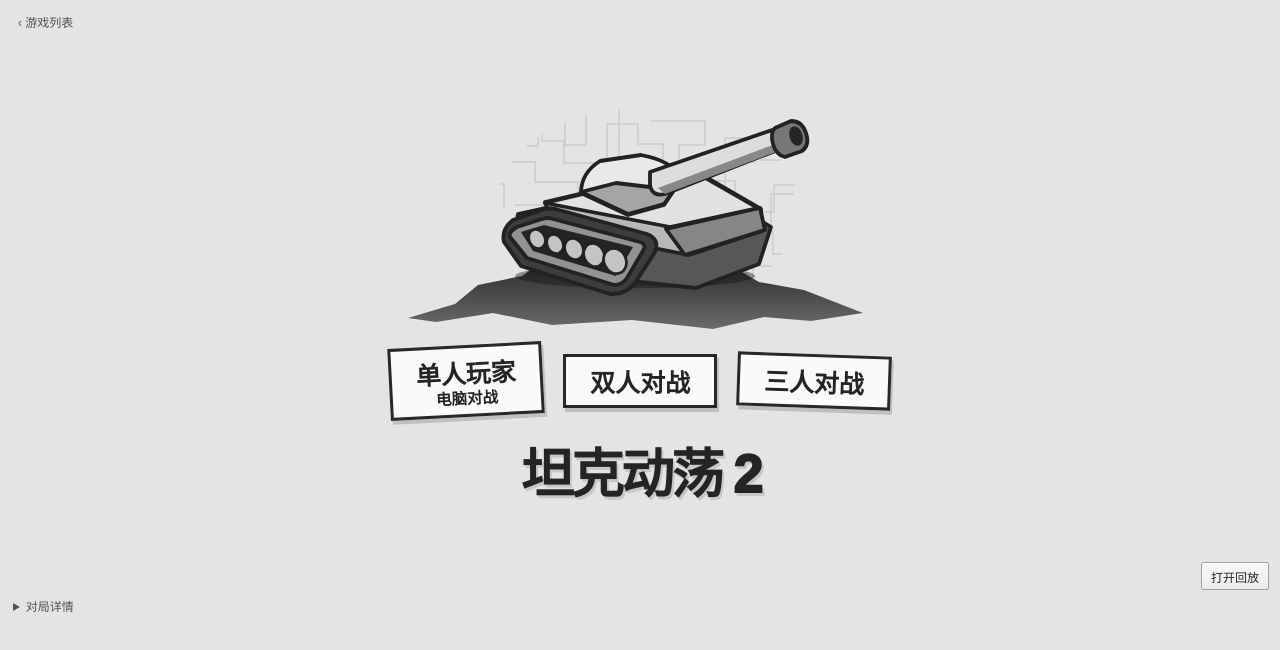
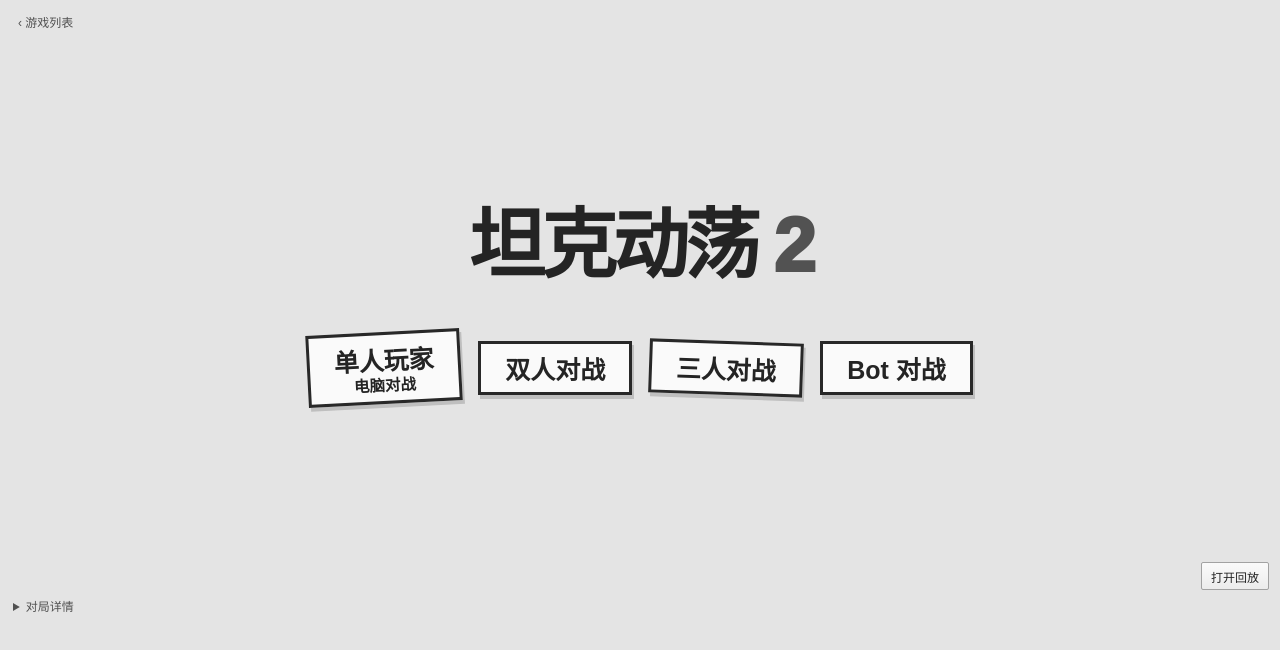
Before and after one commit to sirius-suiwan/arena-agent, a website: page viewer/index.html in a window 1280 px wide. Drawn offline with Linux system fonts and the light colour scheme; no server answers.

Commit message:
fix: make bot matches visible and simplify the tank title

```diff
--- a/viewer/app.js
+++ b/viewer/app.js
@@ -5,7 +5,7 @@ const byId = (id) => document.getElementById(id);
 const el = Object.fromEntries([
   'battle', 'mode-label', 'match-form', 'seed', 'back-live', 'replay-file',
   'status', 'error', 'frame-label', 'time-label', 'human-help', 'timeline-panel',
-  'pause', 'details', 'menu', 'stage', 'return-menu', 'continue-match', 'bot-start',
+  'pause', 'details', 'menu', 'stage', 'return-menu', 'continue-match',
   'scoreboard', 'round-label', 'round-notice', 'canvas-wrap',
   'timeline', 'prev', 'next', 'event-count', 'event-hint', 'event-list', 'frame-actions',
 ].map((id) => [id, byId(id)]));
@@ -227,7 +227,7 @@ function render() {
   el['back-live'].hidden = !replay;
   el['timeline-panel'].hidden = !replay;
   for (const button of el['match-form'].querySelectorAll('button')) button.disabled = starting || matchActive;
-  el.seed.disabled = el['bot-start'].disabled = starting || matchActive;
+  el.seed.disabled = starting || matchActive;
   if (replay) {
     el.timeline.max = String(Math.max(0, match.frames.length - 1));
     el.timeline.value = String(frameIndex);
--- a/viewer/index.html
+++ b/viewer/index.html
@@ -17,56 +17,13 @@
     </header>
 
     <section id="menu" class="game-menu" aria-labelledby="game-title">
-      <svg class="menu-art" viewBox="0 0 540 260" aria-hidden="true">
-        <defs>
-          <clipPath id="maze-halo"><ellipse cx="277" cy="111" rx="152" ry="102"/></clipPath>
-          <linearGradient id="terrain-ink" x2="0" y2="1">
-            <stop stop-color="#181818"/><stop offset="1" stop-color="#6b6b6b"/>
-          </linearGradient>
-        </defs>
-        <g clip-path="url(#maze-halo)" fill="none" stroke="#ccc" stroke-width="1.5">
-          <path d="M120 22h52v22h22v22h43V27h31v20h25v28h27v23h35V41h36v22h32
-            M137 43v22h28v20h43v20h27v25h-39v45h-24v18h-40
-            M145 108h28v29h-27v25h34v-20h29
-            M216 12V48h-21V20M249 13v56h-23v20h32v26h24v28h-26v48h-54
-            M281 24h54v24h-26v19h27v17h29v31h39v-27h35
-            M383 21v30m-35 68h-44v27h31v23h-29v21h-43v44
-            M365 135h38v22h22m-48-41v61h-24v28m-40 9v-22h70v-23h52
-            M113 87h21v25m96 97h-40v-24h-46v-20m104-36v21h-16v26
-            M295 89h-18v22m-30 62h31v-20h41m-33 18v24m115-62V97h23
-            M407 186v26h-58v22M168 5v44h-24m242 16h-47v41h-27"/>
-        </g>
-        <path d="M38 221l47-14 23-19 44-9 30-22 78-12 83 13 46 27 45 8 59 23-52 8-47-4-51 12-81-9-80 5-59-12-57 9z" fill="url(#terrain-ink)"/>
-        <ellipse cx="265" cy="179" rx="120" ry="12" fill="#131313" opacity=".42"/>
-        <g stroke="#222" stroke-width="3.8" stroke-linecap="round" stroke-linejoin="round">
-          <path d="M148 117l113-25 96 11 44 27-12 37-63 24-104-11-79-37z" fill="#575757"/>
-          <path d="M175 105l145-34 71 41 1 22-73 24-135-27z" fill="#b8b8b8"/>
-          <path d="M175 106l145-34 68 39-88 19z" fill="#e2e2e2"/>
-          <path d="M296 132l94-21 5 22-80 25z" fill="#868686"/>
-          <path d="M143 123q-12 9-9 22l17 24 89 28q16 1 25-11l20-31q5-13-8-18l-88-24q-11-4-20 1z" fill="#3d3d3d"/>
-          <path d="M147 130l25-8q6-2 11 0l87 23q6 2 4 7l-17 29q-5 7-13 7l-87-27-17-21q-2-5 7-10z" fill="#929292"/>
-          <path d="M151 135l23-7 89 22-17 29-83-25z" fill="#242424" stroke="none"/>
-          <g fill="#c4c4c4" stroke-width="2.7">
-            <ellipse cx="167" cy="142" rx="8" ry="10" transform="rotate(-25 167 142)"/>
-            <ellipse cx="185" cy="147" rx="8" ry="10" transform="rotate(-25 185 147)"/>
-            <ellipse cx="204" cy="152" rx="9" ry="11" transform="rotate(-25 204 152)"/>
-            <ellipse cx="224" cy="158" rx="10" ry="12" transform="rotate(-25 224 158)"/>
-            <ellipse cx="245" cy="164" rx="11" ry="13" transform="rotate(-25 245 164)"/>
-          </g>
-          <path d="M211 96q0-20 19-32l41-6q28 5 42 22l-19 28-36 10z" fill="#e9e9e9"/>
-          <path d="M211 95l47 22 36-10 19-27-33 10-34-4z" fill="#a5a5a5"/>
-          <path d="M280 75l128-44 15 16-128 50q-13 3-15-9z" fill="#dddddd"/>
-          <path d="M288 91l131-49 5 6-129 49z" fill="#888" stroke="none"/>
-          <path d="M405 31l16-7q11 0 15 12t-4 18l-17 6q-9-2-12-13t2-16z" fill="#777"/>
-          <ellipse cx="426" cy="39" rx="6.5" ry="10" transform="rotate(-18 426 39)" fill="#252525" stroke="none"/>
-        </g>
-      </svg>
+      <h1 id="game-title">坦克动荡 <span>2</span></h1>
       <form id="match-form" class="classic-menu" aria-label="开局">
         <button type="submit" name="mode" value="human">单人玩家 <small>电脑对战</small></button>
         <button type="submit" name="mode" value="local2">双人对战</button>
         <button type="submit" name="mode" value="local3">三人对战</button>
+        <button type="submit" id="bot-start" name="mode" value="bots">Bot 对战</button>
       </form>
-      <h1 id="game-title">坦克动荡 2</h1>
       <button type="button" id="continue-match" hidden>返回对局</button>
     </section>
 
@@ -97,7 +54,6 @@
           <span id="round-label">第 1 局</span>
           <span id="time-label">对局时间 00:00</span>
           <span id="frame-label">TICK 0</span>
-          <button type="submit" id="bot-start" name="mode" form="match-form" value="bots">Bot 对战</button>
           <label for="seed">随机种子
             <input id="seed" form="match-form" type="number" min="0" max="4294967295" value="12" required>
           </label>
--- a/viewer/style.css
+++ b/viewer/style.css
@@ -26,8 +26,7 @@ a.game-link:hover { text-decoration: underline; }
   padding: clamp(14px, 4vh, 40px) 8px 16px;
   display: grid; justify-items: center; align-content: center;
 }
-.menu-art { display: block; width: min(100%, 540px); height: auto; }
-.classic-menu { justify-content: center; gap: clamp(5px, 2vw, 20px); margin-top: -12px; z-index: 0; }
+.classic-menu { justify-content: center; gap: clamp(8px, 2vw, 17px); }
 .classic-menu button {
   font-size: clamp(13px, 3.2vw, 25px); font-weight: 850; background: #fafafa;
   border: 3px solid #282828; border-radius: 0; padding: 6px clamp(5px, 2.8vw, 24px);
@@ -37,8 +36,12 @@ a.game-link:hover { text-decoration: underline; }
 .classic-menu button:nth-child(3) { transform: rotate(2deg); }
 .classic-menu button:not(:disabled):hover { box-shadow: 2px 5px 0 #8a8a8a; }
 .classic-menu button small { display: block; font-size: .62em; line-height: 1.15; font-weight: 600; }
-#game-title { margin: clamp(17px, 4vh, 45px) 0 14px; font-size: clamp(28px, 6vw, 53px); font-weight: 950; text-shadow: 2px 3px #c7c7c7; letter-spacing: -.055em; line-height: 1; }
-#continue-match { margin: 0 0 8px; }
+#game-title {
+  margin: 0 0 clamp(22px, 6vh, 54px);
+  font-size: clamp(36px, 9vw, 76px); font-weight: 950; letter-spacing: -.055em; line-height: 1;
+}
+#game-title span { color: #525252; }
+#continue-match { margin: 16px 0 0; }
 button, .file-label, input:not([type=file],[type=range]) {
   border: 1px solid var(--line);
   border-radius: 2px;
```
